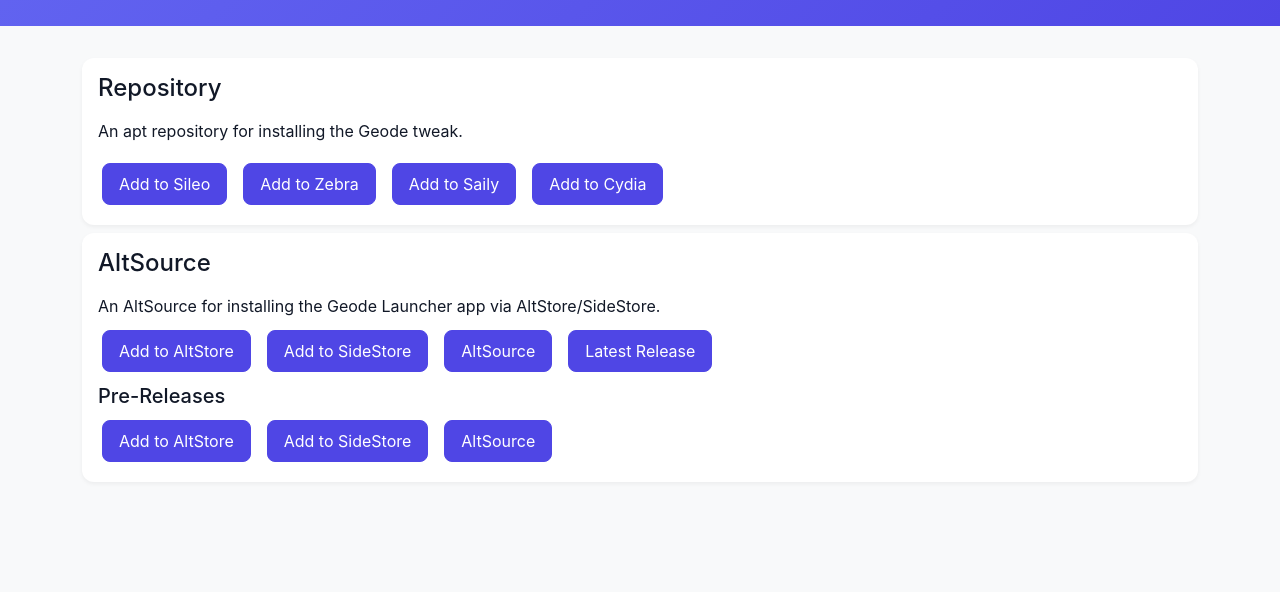
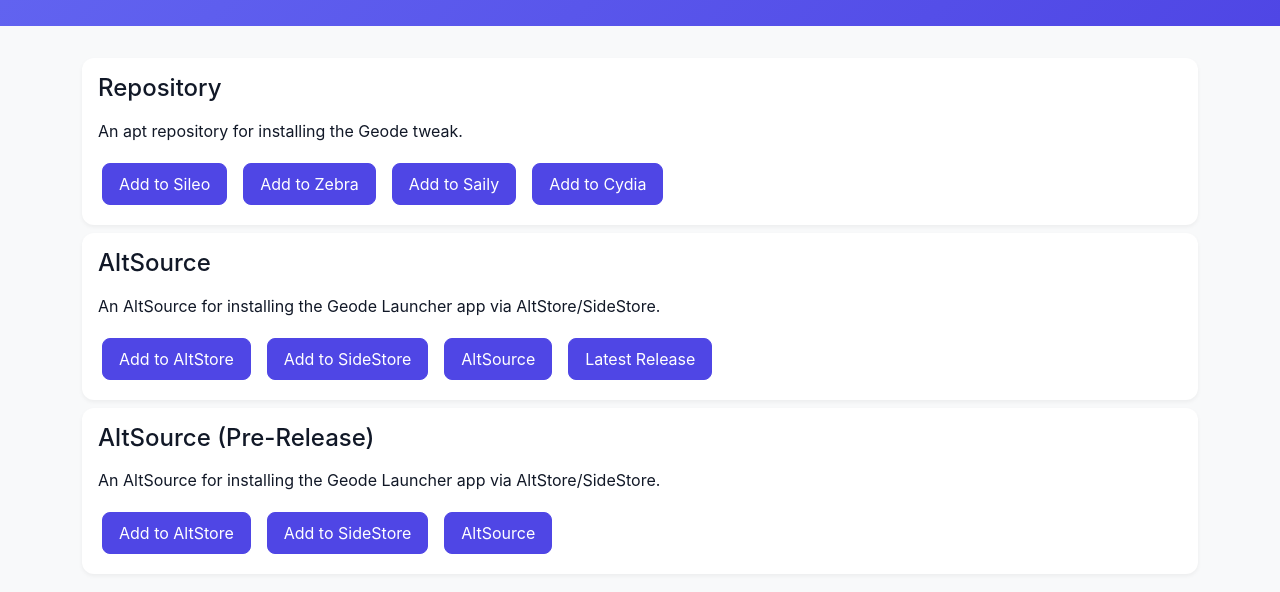
Before and after one commit to geode-sdk/ios-repo, a plain HTML site: page public/index.html in a window 1280 px wide. Shown: the part 134-726 px from the top of the page. Drawn offline with nearby package versions, Linux system fonts and the light colour scheme.

Commit message:
Improve The HTML page and move icon and rename icon

```diff
--- a/public/index.html
+++ b/public/index.html
@@ -19,12 +19,13 @@
       referrerpolicy="no-referrer"
     />
     <link rel="stylesheet" href="style.css" />
+    <meta name="shortcut icon" href="./img/AppIcon.png" />
   </head>
   <body>
     <div class="repo-header">
       <div class="container">
         <div class="d-flex align-items-center">
-          <img src="CydiaIcon.png" alt="Repository Icon" />
+          <img src="./img/AppIcon.png" alt="Geode App/Tweak Icon" />
           <h1>Geode</h1>
         </div>
       </div>
@@ -62,13 +63,13 @@
         </div>
       </div>
 
-      <div class="card">
+      <div class="card mb-2">
         <div class="card-body">
           <h4 class="card-title mb-3">AltSource</h4>
-          <p class="card-text mb-2">
+          <p class="card-text mb-3">
             An AltSource for installing the Geode Launcher app via AltStore/SideStore.
           </p>
-          <div class="d-flex flex-wrap gap-2 mb-2">
+          <div class="d-flex flex-wrap gap-2">
             <a
               class="btn btn-primary"
               href="altstore://source?URL=https://coopeeo.github.io/ios-repo/altsource/main.json"><!-- DON'T FORGET TO CHANGE! -->
@@ -90,7 +91,15 @@
               Latest Release
             </a>
           </div>
-          <h5 class="card-title mb-2">Pre-Releases</h5>
+        </div>
+      </div>
+
+      <div class="card mb-2">
+        <div class="card-body">
+          <h4 class="card-title mb-3">AltSource (Pre-Release)</h4>
+          <p class="card-text mb-3">
+            An AltSource for installing the Geode Launcher app via AltStore/SideStore.
+          </p>
           <div class="d-flex flex-wrap gap-2">
             <a
               class="btn btn-primary"
--- a/public/sileo-featured.json
+++ b/public/sileo-featured.json
@@ -1 +1 @@
-{"class":"FeaturedBannersView","itemSize":"{263, 148}","itemCornerRadius":8,"banners":[{"package":"gay.rooot.geodeinject","title":"Geode","url":"https://geode-catgirls.github.io/CydiaIcon.png","hideShadow":"false"}]}
+{"class":"FeaturedBannersView","itemSize":"{263, 148}","itemCornerRadius":8,"banners":[{"package":"gay.rooot.geodeinject","title":"Geode","url":"https://geode-catgirls.github.io/img/AppIcon.png","hideShadow":"false"}]}
```
Also changed, not shown: public/img/AppIcon.png (renamed from public/CydiaIcon.png).
